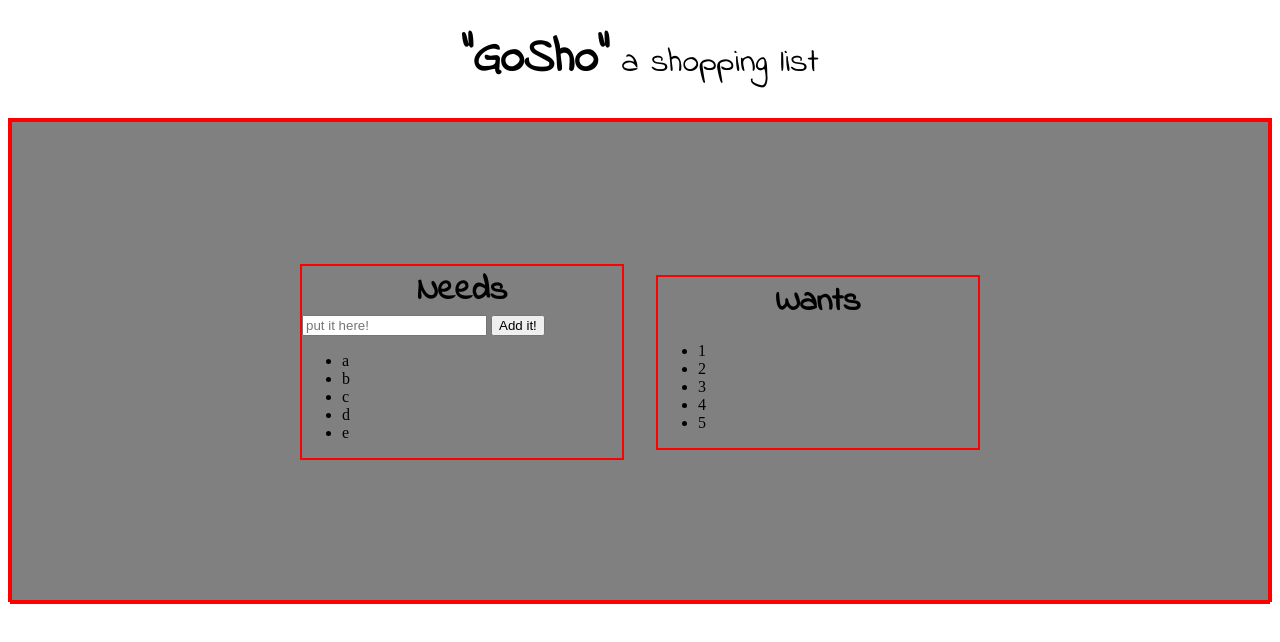
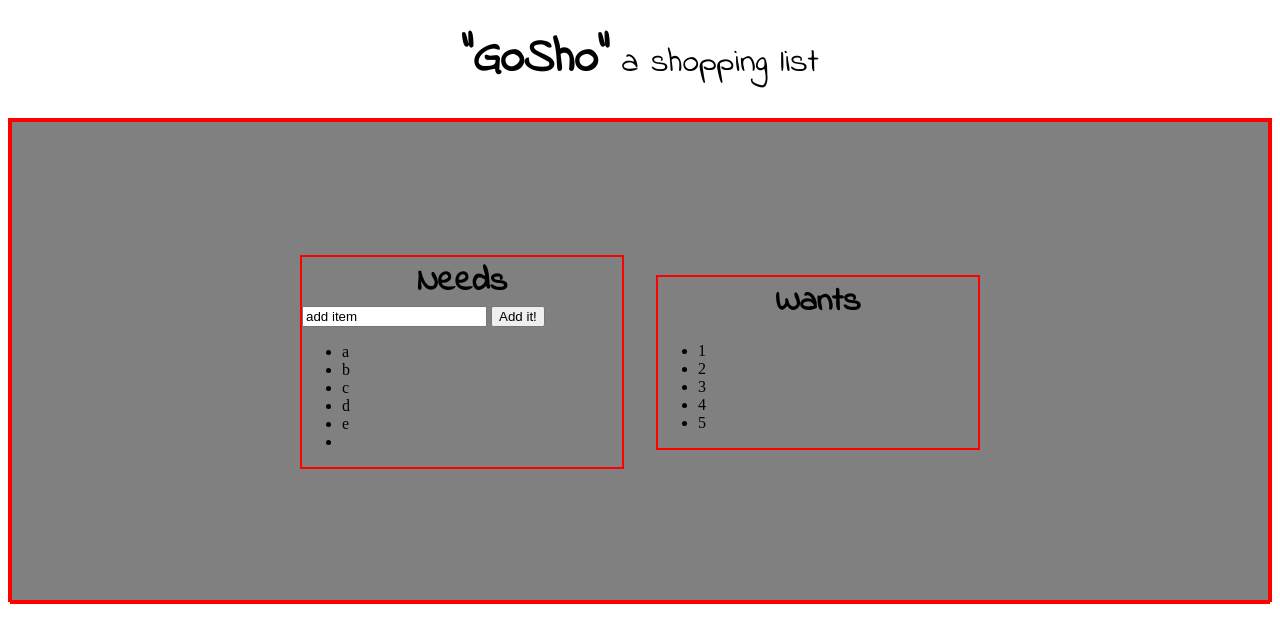
Before and after one commit to ScottTeran/fewd-grocery-list, a plain HTML site: page index.html in a window 1280 px wide. Both pictures are taken after a click on the button "Add it!". Drawn offline with nearby package versions, Linux system fonts and the light colour scheme.

Commit message:
added to first list

```diff
--- a/index.html
+++ b/index.html
@@ -2,7 +2,7 @@
 <html lang="en">
 <head>
 	<meta charset="UTF-8">
-	<title>GoSho: Shopping List</title>
+	<title>"GoSho" a shopping list</title>
 	<link rel="stylesheet" href="css/style.css">
 	<link href='http://fonts.googleapis.com/css?family=Indie+Flower' rel='stylesheet' type='text/css'>
 	<script src="http://code.jquery.com/jquery.min.js"></script>
@@ -15,9 +15,9 @@
 		<div class="flex-container">
 			<div class="flex-item">
 				<h3>Needs</h3>
-				<input type="text" id="need-it" placeholder="put it here!">
-				<button>Add it!</button>
-				<ul>
+				<input type="text" id="need-input" placeholder="put it here!" value="add item">
+				<button id="btn1">Add it!</button>
+				<ul id="need-list">
 					<li>a</li>
 					<li>b</li>
 					<li>c</li>
--- a/js/app.js
+++ b/js/app.js
@@ -1,4 +1,11 @@
 $(document).ready(function(){
+
+// click button, add to list
+
+$("#btn1").click(function(){
+	$("#need-list").append("<li></li>");
+})
+
 
 });
 
```
